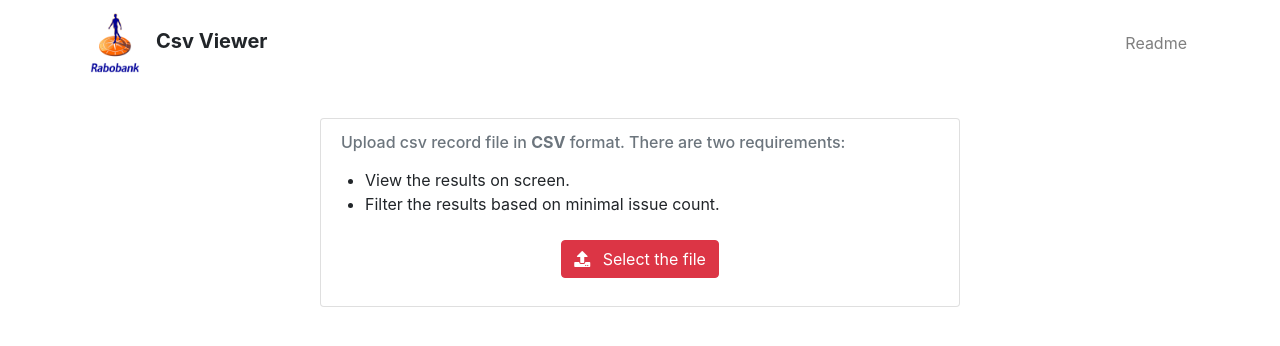
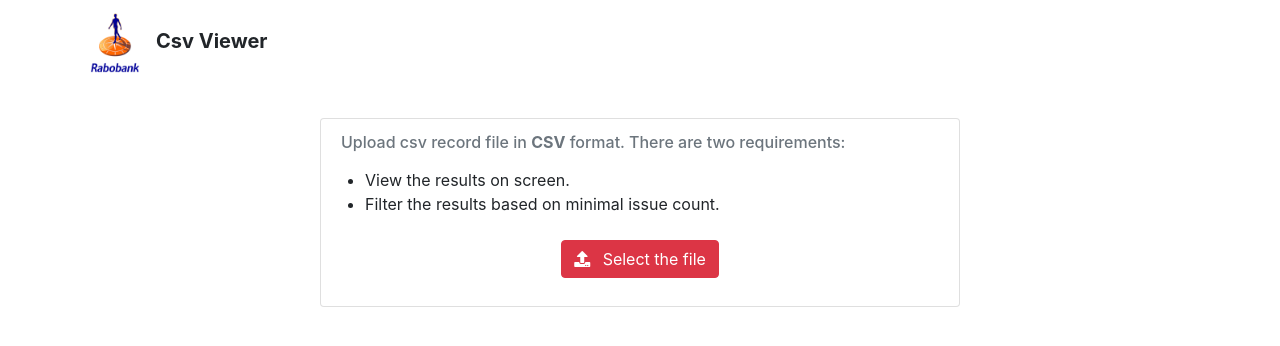
Before and after one commit to sidd9433/csv-viewer, an Angular app: page / in a window 1280 px wide. Shown: the top 346 px of the page. Built offline with nearby package versions, Linux system fonts and the light colour scheme.

Commit message:
updating readme

```diff
--- a/src/app/app.component.html
+++ b/src/app/app.component.html
@@ -6,14 +6,6 @@
         <h5 class="font-weight-bold m-0 logo__name"> Csv Viewer </h5>
       </div>
     </a>
-
-    <ul class="navbar-nav ml-auto">
-      <li class="nav-item">
-        <a class="nav-link" routerLinkActive="active" routerLink="readme">
-          Readme
-        </a>
-      </li>
-    </ul>
   </div>
 </nav>
 
@@ -40,7 +32,6 @@
                class="d-none"
                multiple="false"
                (change)="parseCsv($event)">
-
       </div>
     </div>
   </div>
```
Also changed, not shown: screenshot.png (added), 1 other file (tests, documents, lock files or other folders).
